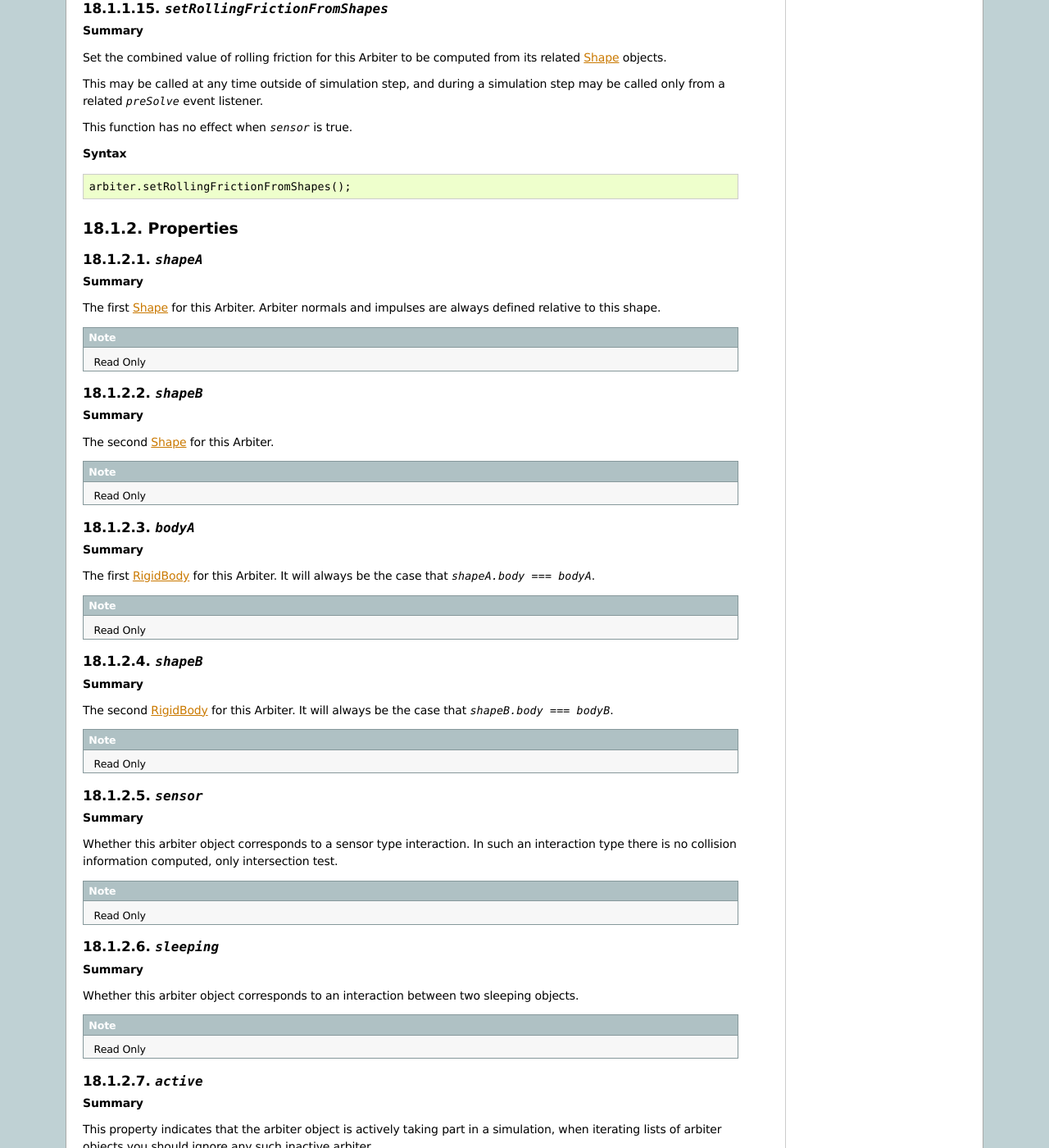
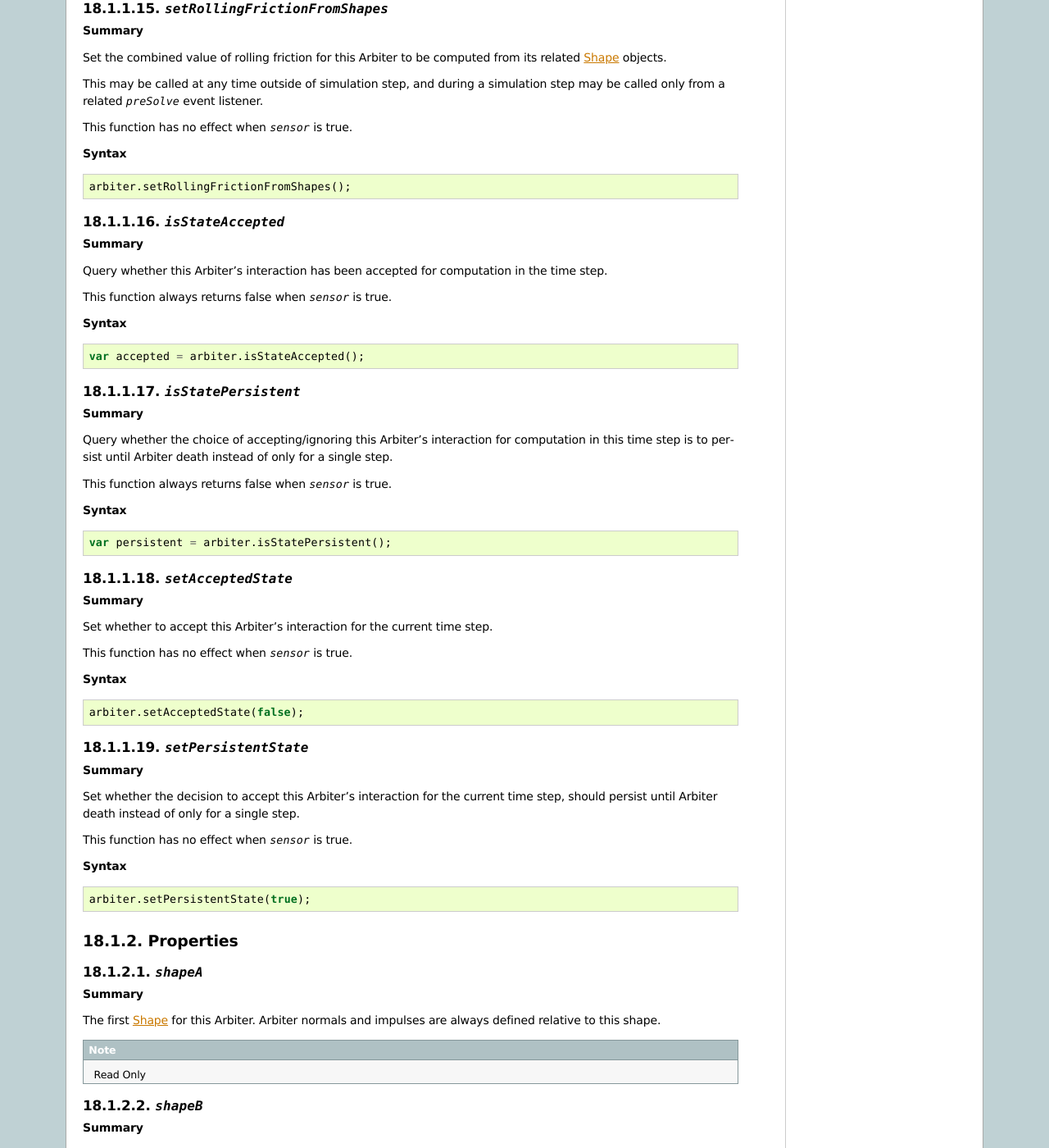
Before and after one commit to turbulenz/turbulenz_engine, a Sphinx documentation site: the page built from docs/source/jslibrary_api/physics2d_arbiter_api.rst, in a window 1280 px wide and 1400 px high, scrolled down 4403 px. Shown: the whole window at 82% size. Built offline with Sphinx 7.4.7, drawn with Linux system fonts in a browser that asks for light colours; some of the changed text lies outside the part shown.

Commit message:
Added missing documentation to Physics2D.Arbiter.
Added to .27 release notes, along side the rayCast fix made last
month.

```diff
--- a/docs/source/jslibrary_api/physics2d_arbiter_api.rst
+++ b/docs/source/jslibrary_api/physics2d_arbiter_api.rst
@@ -304,6 +304,70 @@ This function has no effect when `sensor` is true.
 
     arbiter.setRollingFrictionFromShapes();
 
+.. index::
+    pair: Arbiter; isStateAccepted
+
+`isStateAccepted`
+-----------------
+
+**Summary**
+
+Query whether this Arbiter's interaction has been accepted for computation in the time step.
+
+This function always returns false when `sensor` is true.
+
+**Syntax** ::
+
+    var accepted = arbiter.isStateAccepted();
+
+.. index::
+    pair: Arbiter; isStatePersistent
+
+`isStatePersistent`
+-------------------
+
+**Summary**
+
+Query whether the choice of accepting/ignoring this Arbiter's interaction for computation in this time step is to persist until Arbiter death instead of only for a single step.
+
+This function always returns false when `sensor` is true.
+
+**Syntax** ::
+
+    var persistent = arbiter.isStatePersistent();
+
+.. index::
+    pair: Arbiter; setAcceptedState
+
+`setAcceptedState`
+------------------
+
+**Summary**
+
+Set whether to accept this Arbiter's interaction for the current time step.
+
+This function has no effect when `sensor` is true.
+
+**Syntax** ::
+
+    arbiter.setAcceptedState(false);
+
+.. index::
+    pair: Arbiter; setAcceptedState
+
+`setPersistentState`
+--------------------
+
+**Summary**
+
+Set whether the decision to accept this Arbiter's interaction for the current time step, should persist until Arbiter death instead of only for a single step.
+
+This function has no effect when `sensor` is true.
+
+**Syntax** ::
+
+    arbiter.setPersistentState(true);
+
 Properties
 ==========
 
--- a/docs/source/release_notes/release_notes_0.27.0.rst
+++ b/docs/source/release_notes/release_notes_0.27.0.rst
@@ -48,6 +48,10 @@ Fixed
 
 * Fixed a bug in the ForwardRendering skinned Blinn and flat techniques.
 
+* Fixed a bug in Physics2D rayCast method.
+
+* Added missing documentation from Physics2D Arbiter object.
+
 
 Known Issues
 ============
```
